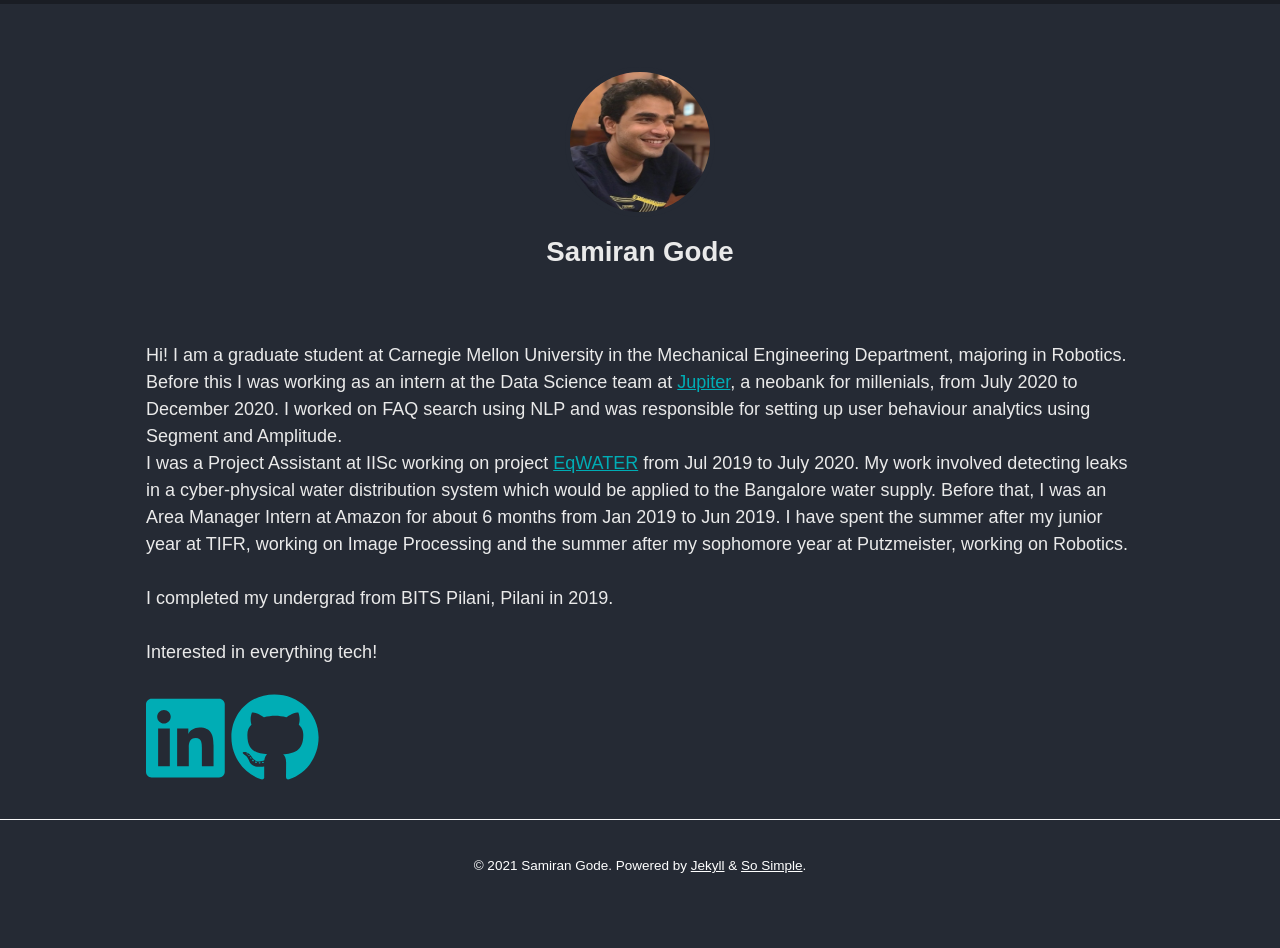
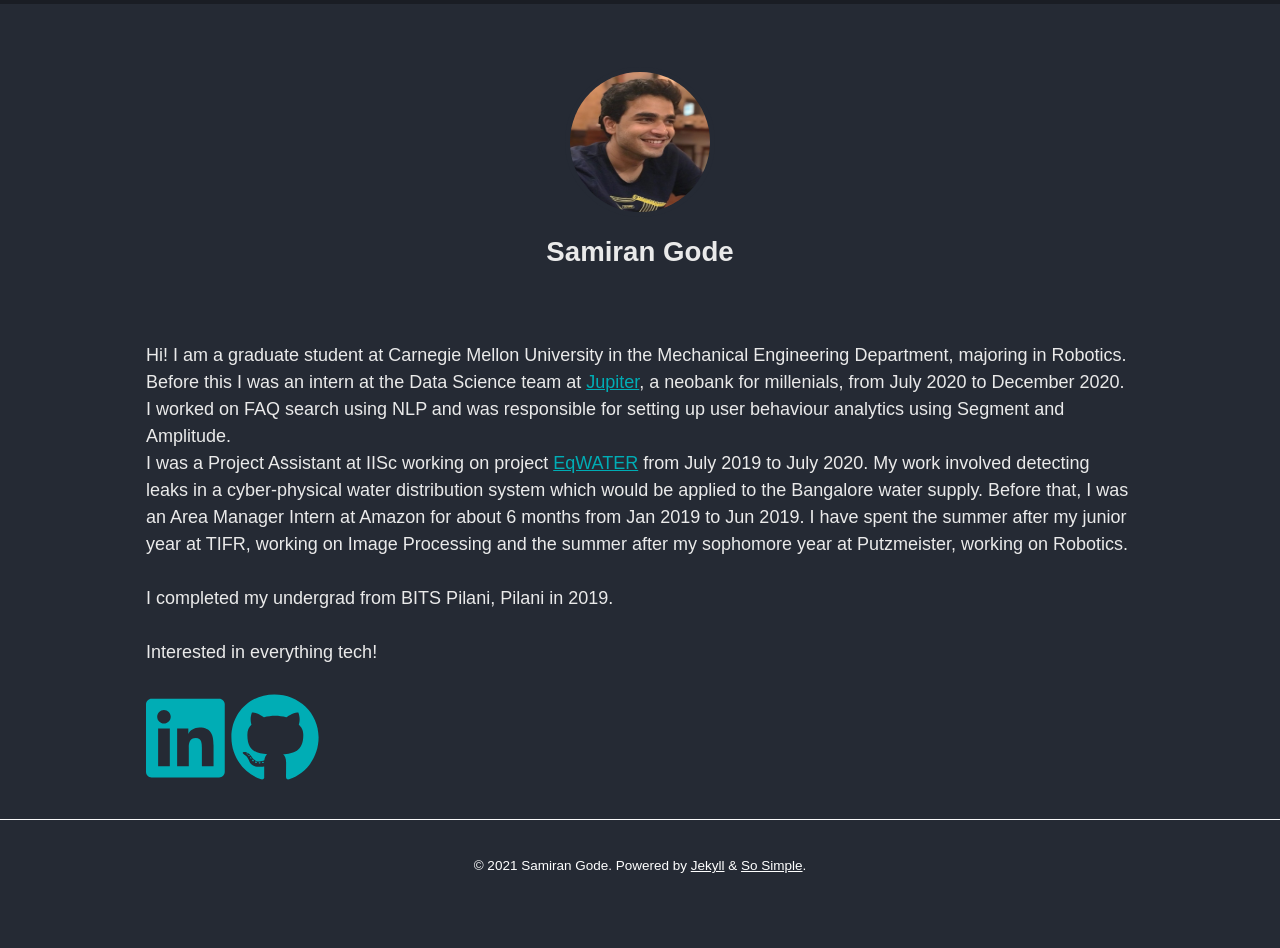
Before and after one commit to YashashGaurav/samirangode.github.io, a Jekyll site: the page built from about.markdown, in a window 1280 px wide. Built offline with Jekyll 4.4.1, drawn with Linux system fonts in a browser that asks for light colours; nearby versions of some CDN libraries.

Commit message:
Update about.markdown

```diff
--- a/about.markdown
+++ b/about.markdown
@@ -4,8 +4,8 @@ permalink: /about/
 #image: /assets/images/wp2284543.jpg
 ---
 Hi! I am a graduate student at Carnegie Mellon University in the Mechanical Engineering Department, majoring in Robotics.
-Before this I was working as an intern at the Data Science team at [Jupiter](https://jupiter.money/), a neobank for millenials, from July 2020 to December 2020. I worked on FAQ search using NLP and was responsible for setting up user behaviour analytics using Segment and Amplitude.
-I was a Project Assistant at IISc working on project [EqWATER](https://imprint-india.org/intelligent-water-supply-network-monitoring-and-control-for-equitable-distribution-of-water-within-a-mega-city-eqwater) from Jul 2019 to July 2020. My work involved detecting leaks in a cyber-physical water distribution system which would be applied to the Bangalore water supply. Before that, I was an Area Manager Intern at Amazon for about 6 months from Jan 2019 to Jun 2019. I have spent the summer after my junior year at TIFR, working on Image Processing and the summer after my sophomore year at Putzmeister, working on Robotics.
+Before this I was an intern at the Data Science team at [Jupiter](https://jupiter.money/), a neobank for millenials, from July 2020 to December 2020. I worked on FAQ search using NLP and was responsible for setting up user behaviour analytics using Segment and Amplitude.
+I was a Project Assistant at IISc working on project [EqWATER](https://imprint-india.org/intelligent-water-supply-network-monitoring-and-control-for-equitable-distribution-of-water-within-a-mega-city-eqwater) from July 2019 to July 2020. My work involved detecting leaks in a cyber-physical water distribution system which would be applied to the Bangalore water supply. Before that, I was an Area Manager Intern at Amazon for about 6 months from Jan 2019 to Jun 2019. I have spent the summer after my junior year at TIFR, working on Image Processing and the summer after my sophomore year at Putzmeister, working on Robotics.
 
 I completed my undergrad from BITS Pilani, Pilani in 2019.
 
```
